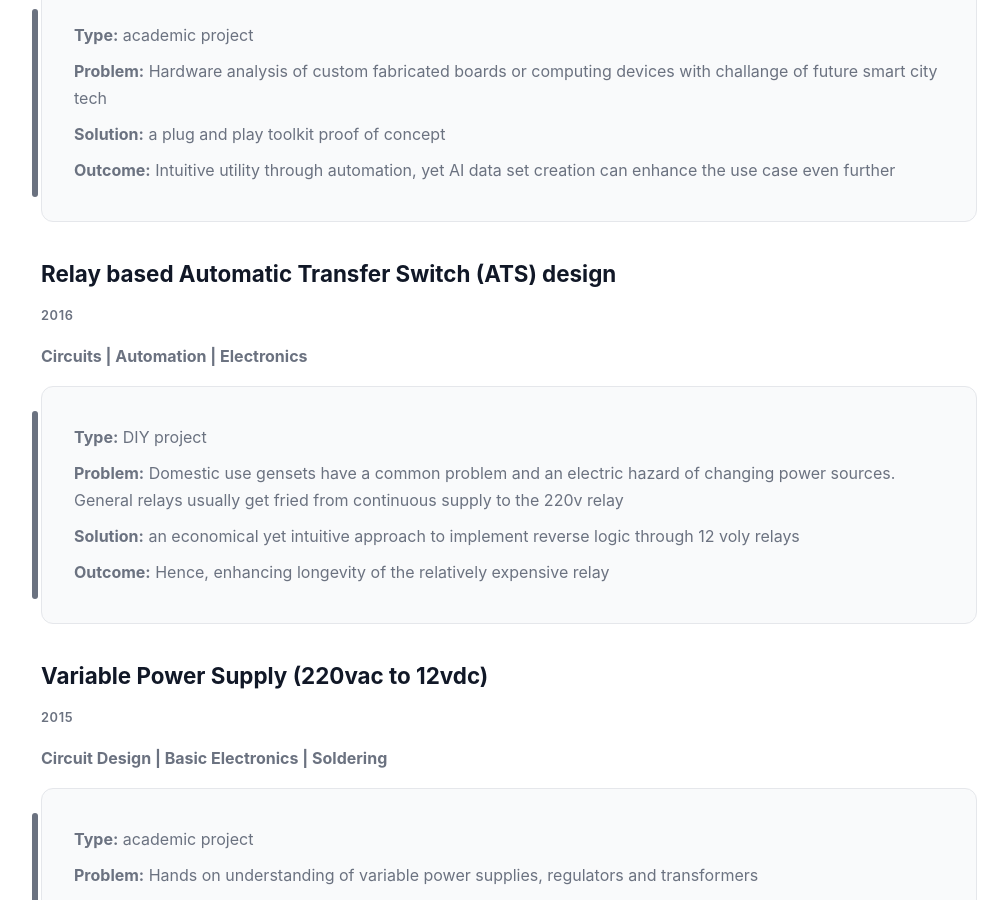
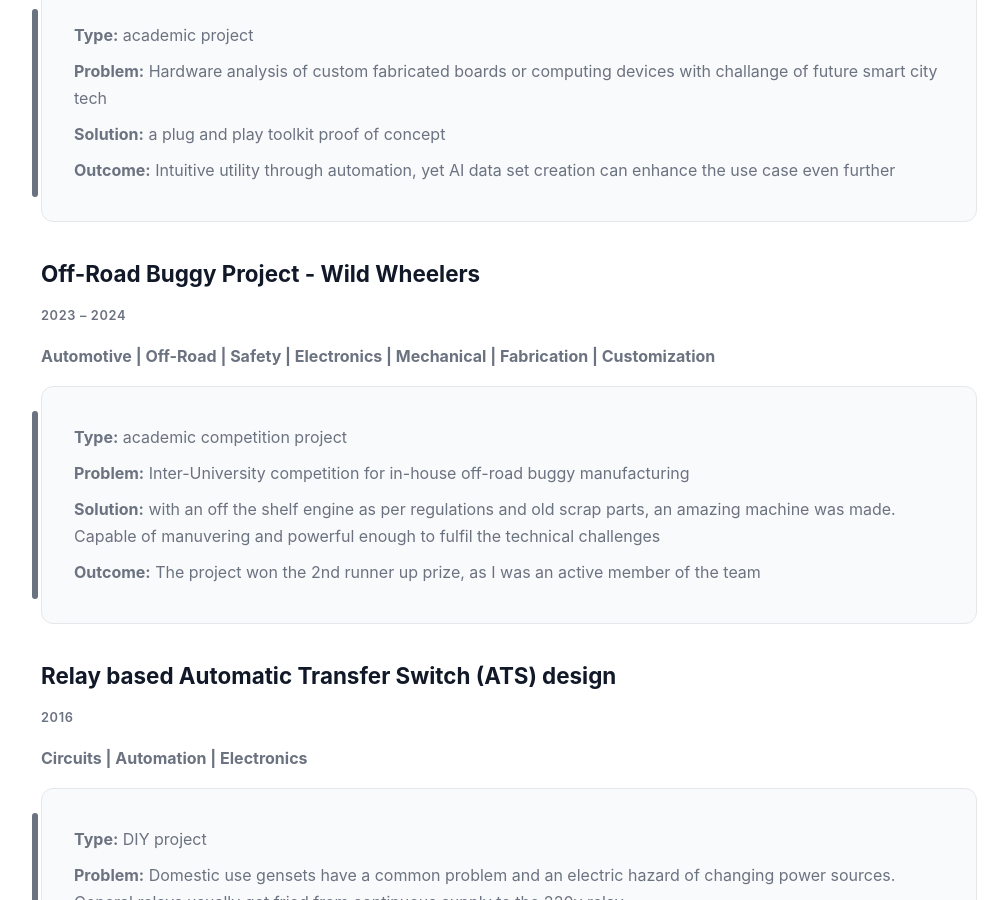
Before and after one commit to bilal-ismail/bilal-ismail.github.io, a Jekyll site: the page built from projects.md, in a window 1280 px wide and 900 px high, scrolled down 423 px. Shown: the whole window, without its empty margins (131-1139 px from the left). Built offline with Jekyll 4.4.1, drawn with Linux system fonts in a browser that asks for light colours.

Commit message:
Update projects.yml

```diff
--- a/_data/projects.yml
+++ b/_data/projects.yml
@@ -16,6 +16,15 @@
   solution: an economical yet intuitive approach to implement reverse logic through 12 voly relays
   outcome:  Hence, enhancing longevity of the relatively expensive relay
 
+- name: Off-Road Buggy Project - Wild Wheelers
+  type: academic competition project
+  domain: Automotive | Off-Road | Safety | Electronics | Mechanical | Fabrication | Customization
+  start: 2023
+  finish: 2024
+  problem: Inter-University competition for in-house off-road buggy manufacturing
+  solution: with an off the shelf engine as per regulations and old scrap parts, an amazing machine was made. Capable of manuvering and powerful enough to fulfil the technical challenges
+  outcome: The project won the 2nd runner up prize, as I was an active member of the team
+
 - name: Plug and Play device analyzer toolkit
   type: academic project
   domain: Digital Forensics | Operating Systems | Kernel Enhancement | Serial Communication | Raspberry Pi | Pi Zero | Automation
```
